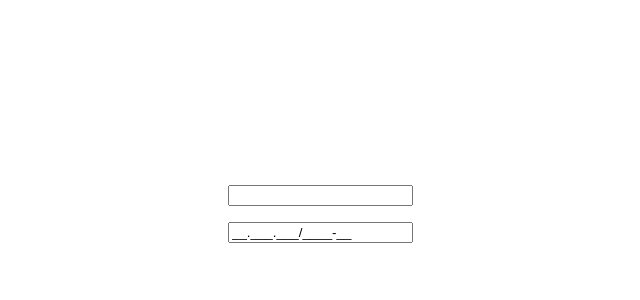
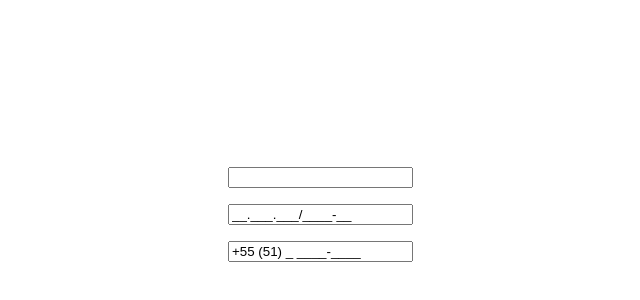
Before and after one commit to MauMuller/valisk, a React (Vite) app: page / in a window 1280 px wide. Shown: the part 186-486 px from the top of the page, without its empty margins (252-892 px from the left). Built offline with nearby package versions, Linux system fonts and the light colour scheme.

Commit message:
Criação do hooks para telefones, deixando a mascara 100% funcional, porém, ainda falta fazer a validação e colocar dentro do hook principal

```diff
--- a/src/App.tsx
+++ b/src/App.tsx
@@ -9,14 +9,24 @@ import { useMaskCPF } from "./hooks/useMaskCPF";
 import { useMaskCNPJ } from "./hooks/useMaskCNPJ";
 import { useMaskCEP } from "./hooks/useMaskCEP";
 import { useMaskMoney } from "./hooks/useMaskMoney";
+import { useMaskPhone } from "./hooks/useMaskPhone";
 
 import { useMasks } from "./hooks/useMasks";
 
 function App() {
+  const [phoneValue, setPhone, isValidPhone, setKeyPhone] = useMaskPhone({
+    useExplictMask: true,
+    incrementDDDAndPrefix: true,
+    typePhone: "phoneMovel",
+    inicialValue: "5551",
+  });
+
   const { values, setValues, isValidValues, setKeys } = useMasks({
     cnpj: { useExplictMask: true },
     cpf: { useExplictMask: false },
   });
+
+  console.log(isValidPhone);
 
   const [cnpjValue, cpfValue] = values;
   const [setCNPJ, setCPF] = setValues;
@@ -36,6 +46,13 @@ function App() {
         value={cnpjValue}
         onChange={(evt) => setCNPJ(evt.target.value)}
         onKeyDown={(evt) => setKeysCNPJ(evt.key)}
+      />
+
+      <input
+        type="text"
+        value={phoneValue}
+        onChange={(evt) => setPhone(evt.target.value)}
+        onKeyDown={(evt) => setKeyPhone(evt.key)}
       />
 
       {/* <input
--- a/src/hooks/types/globalTypes.d.ts
+++ b/src/hooks/types/globalTypes.d.ts
@@ -10,6 +10,11 @@ type TypesMaskReturn = [
 interface TypesValuesFromUseMask {
   inicialValue?: string | number;
   useExplictMask?: true | false;
+}
+
+interface TypesPhoneMask extends TypesValuesFromUseMask {
+  typePhone?: "phoneMovel" | "phoneFixo";
+  incrementDDDAndPrefix?: boolean;
 }
 
 interface TypesInicialObject {
@@ -28,6 +33,7 @@ export {
   TypesFunction,
   TypesMaskReturn,
   TypesValuesFromUseMask,
+  TypesPhoneMask,
   TypesInicialObject,
   TypeChangeState,
 };
--- /dev/null
+++ b/src/hooks/useMaskPhone/index.tsx
@@ -0,0 +1,93 @@
+import { useState, useEffect } from "react";
+import { acessValidationTypes } from "../../assets/ts/acessValidationTypes";
+import { usePrefixAndDDDToPhone } from "../../assets/ts/usePrefixAndDDDToPhone";
+import { masks } from "../../data/masks";
+
+import {
+  TypeChangeState,
+  TypesInicialObject,
+  TypesMaskReturn,
+  TypesPhoneMask,
+} from "../types/globalTypes";
+
+const useMaskPhone = ({
+  inicialValue,
+  useExplictMask,
+  typePhone,
+  incrementDDDAndPrefix,
+}: TypesPhoneMask): TypesMaskReturn => {
+  const typeMask = typePhone ?? "phoneMovel";
+  const valueMask = masks[typeMask];
+
+  const inicialValueCheck = String(inicialValue ?? "");
+  const useExplictMaskCheck = useExplictMask ?? false;
+
+  const phoneWithOrWithoutDDD = incrementDDDAndPrefix
+    ? usePrefixAndDDDToPhone(valueMask)
+    : valueMask;
+
+  const inicialMaskValue = useExplictMask ? phoneWithOrWithoutDDD : "";
+
+  const inicialObjectValues: TypesInicialObject = {
+    value: inicialMaskValue,
+    isValid: false,
+    keyDown: false,
+  };
+
+  const [inputValue, setInputValue] = useState(inicialObjectValues);
+  const { value, isValid, keyDown } = inputValue;
+
+  useEffect(() => {
+    if (inicialValueCheck != "") formatingValueToInput(inicialValueCheck);
+  }, []);
+
+  const changeStateInputValue = ({
+    formatedValue,
+    formatedValidate,
+    formatedKeyDown,
+  }: TypeChangeState) =>
+    setInputValue((prevValue) => {
+      const clonedObject = { ...prevValue };
+      const { value, isValid, keyDown } = clonedObject;
+
+      if (formatedValue != value) clonedObject.value = formatedValue ?? value;
+
+      if (formatedValidate != isValid)
+        clonedObject.isValid = formatedValidate ?? isValid;
+
+      if (formatedKeyDown != keyDown)
+        clonedObject.keyDown = formatedKeyDown ?? keyDown;
+
+      return clonedObject;
+    });
+
+  const formatingValueToInput = (valueInput: string, defaultValue?: string) => {
+    const defaultValueForMask = defaultValue ?? "";
+
+    const { formatedValue, isValidateValue } = acessValidationTypes({
+      incrementDDDAndPrefix,
+      typeValidationCheck: typeMask,
+      hashMaskCheck: useExplictMaskCheck,
+      defaultValue: defaultValueForMask,
+      valueInput,
+      keyDown,
+    });
+
+    changeStateInputValue({
+      formatedValue,
+      formatedValidate: isValidateValue,
+      formatedKeyDown: keyDown,
+    });
+  };
+
+  const setKey = (value: string) => {
+    if (value === "Backspace") changeStateInputValue({ formatedKeyDown: true });
+
+    if (value != "Backspace" && keyDown)
+      changeStateInputValue({ formatedKeyDown: false });
+  };
+
+  return [value, formatingValueToInput, isValid, setKey];
+};
+
+export { useMaskPhone };
```
